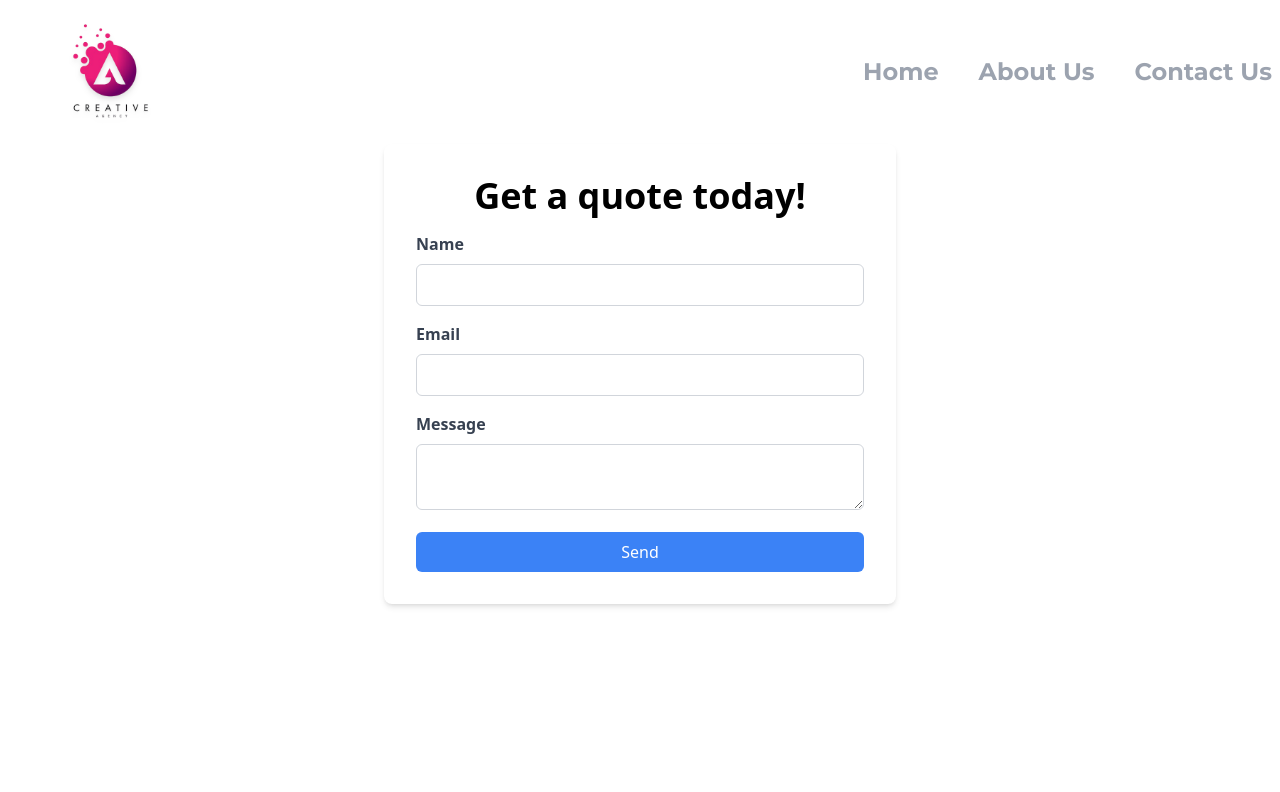
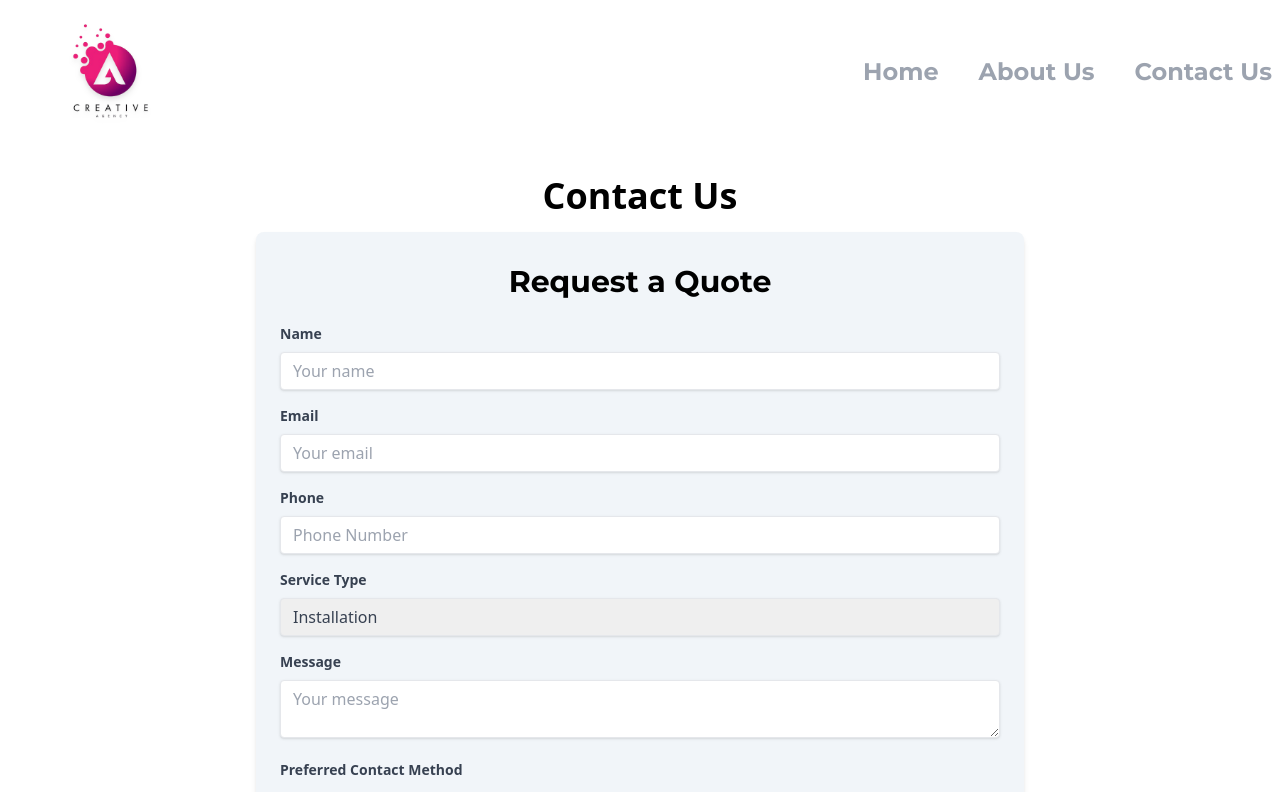
Before and after one commit to JayySaucee/constructionSite, a React (Create React App) app in the folder construction-website-jl/: page /contact in a window 1280 px wide. Shown: the top 792 px of the page. Built offline with nearby package versions, Linux system fonts and the light colour scheme.

Commit message:
Added featured photos, and homepage quote form submission.

```diff
--- a/construction-website-jl/package.json
+++ b/construction-website-jl/package.json
@@ -14,7 +14,8 @@
     "react-dom": "^19.0.0",
     "react-responsive-carousel": "^3.2.23",
     "react-router-dom": "^7.1.1",
-    "react-scripts": "5.0.1"
+    "react-scripts": "5.0.1",
+    "styled-components": "^6.1.14"
   },
   "scripts": {
     "start": "react-scripts start",
--- a/construction-website-jl/src/components/Navbar.js
+++ b/construction-website-jl/src/components/Navbar.js
@@ -1,7 +1,5 @@
 import { Link } from 'react-router-dom';
 import logo from '../photos/stockLogo.png';
-import { FontAwesomeIcon } from '@fortawesome/react-fontawesome';
-import { faPhone } from '@fortawesome/free-solid-svg-icons'
 
 function Navbar() {
   return (
--- /dev/null
+++ b/construction-website-jl/src/components/quoteForm.js
@@ -0,0 +1,89 @@
+import React from 'react';
+
+
+function QuoteForm() {
+  return (
+    <form className="bg-slate-100 p-6 rounded-lg shadow-md">
+      <h2 className="text-3xl p-2 font-bold mb-4 text-center" style={{ fontFamily: 'Montserrat, sans-serif' }}>Request a Quote</h2>
+      <div className="mb-4">
+        <label className="block text-gray-700 text-sm font-bold mb-2" htmlFor="name">
+          Name
+        </label>
+        <input
+          type="text"
+          id="name"
+          name="name"
+          className="shadow appearance-none border rounded w-full py-2 px-3 text-gray-700 leading-tight focus:outline-none focus:shadow-outline"
+          placeholder="Your name"
+        />
+      </div>
+      <div className="mb-4">
+        <label className="block text-gray-700 text-sm font-bold mb-2" htmlFor="email">
+          Email
+        </label>
+        <input
+          type="email"
+          id="email"
+          name="email"
+          className="shadow appearance-none border rounded w-full py-2 px-3 text-gray-700 leading-tight focus:outline-none focus:shadow-outline"
+          placeholder="Your email"
+        />
+      </div>
+      <div className="mb-4">
+        <label className="block text-gray-700 text-sm font-bold mb-2" htmlFor="email">
+          Phone
+        </label>
+        <input
+          type="phone"
+          id="email"
+          name="email"
+          className="shadow appearance-none border rounded w-full py-2 px-3 text-gray-700 leading-tight focus:outline-none focus:shadow-outline"
+          placeholder="Phone Number"
+        />
+      </div>
+      <div className="mb-4">
+        <label className="block text-gray-700 text-sm font-bold mb-2" htmlFor="service">
+          Service Type
+        </label>
+        <select
+          id="service"
+          name="service"
+          className="shadow appearance-none border rounded w-full py-2 px-3 text-gray-700 leading-tight focus:outline-none focus:shadow-outline"
+        >
+          <option value="installation">Installation</option>
+          <option value="repair">Repair</option>
+          <option value="maintenance">Maintenance</option>
+        </select>
+      </div>
+      <div className="mb-4">
+        <label className="block text-gray-700 text-sm font-bold mb-2" htmlFor="message">
+          Message
+        </label>
+        <textarea
+          id="message"
+          name="message"
+          className="shadow appearance-none border rounded w-full py-2 px-3 text-gray-700 leading-tight focus:outline-none focus:shadow-outline"
+          placeholder="Your message"
+        ></textarea>
+      </div>
+      <div className="mb-4">
+        <label className="block text-gray-700 text-sm font-bold mb-2">Preferred Contact Method</label>
+        <div className="flex items-center">
+          <input type="radio" id="contactEmail" name="contactMethod" value="email" className="mr-2" />
+          <label htmlFor="contactEmail" className="mr-4">Email</label>
+          <input type="radio" id="contactPhone" name="contactMethod" value="phone" className="mr-2" />
+          <label htmlFor="contactPhone">Phone</label>
+        </div>
+      </div>
+      <div className="flex items-center justify-between">
+        <button className="bg-blue-500 hover:bg-blue-700 text-white font-bold py-2 px-4 rounded focus:outline-none focus:shadow-outline"
+        type="submit">
+        Submit
+        </button>
+
+      </div>
+    </form>
+  );
+}
+
+export default QuoteForm;
--- a/construction-website-jl/src/pages/Contact.js
+++ b/construction-website-jl/src/pages/Contact.js
@@ -1,76 +1,11 @@
-import React, { useState } from 'react';
-import emailjs from 'emailjs-com';
+import React from 'react';
+import QuoteForm from '../components/quoteForm';
 
 function Contact() {
-  const [formData, setFormData] = useState({
-    name: '',
-    email: '',
-    message: ''
-  });
-
-  const handleChange = (e) => {
-    setFormData({
-      ...formData,
-      [e.target.name]: e.target.value
-    });
-  };
-
-  const handleSubmit = (e) => {
-    e.preventDefault();
-    emailjs.sendForm('service_zxvnrvv', 'template_fzz3xra', e.target, 'ohbO7yLv8xF9wsHH1')
-      .then((result) => {
-          console.log(result.text);
-      }, (error) => {
-          console.log(error.text);
-      });
-    e.target.reset();
-  };
-
   return (
-    <div className="max-w-lg mx-auto p-8 bg-white rounded-lg shadow-md">
-
-      {/* Contact form with Name, Email, and Message fields to request a quote using EmailJS */}
-      <h1 className="text-4xl font-bold mb-4 text-center">Get a quote today!</h1>
-      <form onSubmit={handleSubmit}>
-        <div className="mb-4">
-          <label className="block text-gray-700 font-bold mb-2">Name</label>
-          <input
-            type="text"
-            name="name"
-            value={formData.name}
-            onChange={handleChange}
-            required
-            className="w-full px-3 py-2 border border-gray-300 rounded-md"
-          />
-        </div>
-        <div className="mb-4">
-          <label className="block text-gray-700 font-bold mb-2">Email</label>
-          <input
-            type="email"
-            name="email"
-            value={formData.email}
-            onChange={handleChange}
-            required
-            className="w-full px-3 py-2 border border-gray-300 rounded-md"
-          />
-        </div>
-        <div className="mb-4">
-          <label className="block text-gray-700 font-bold mb-2">Message</label>
-          <textarea
-            name="message"
-            value={formData.message}
-            onChange={handleChange}
-            required
-            className="w-full px-3 py-2 border border-gray-300 rounded-md"
-          />
-        </div>
-        <button
-          type="submit"
-          className="w-full bg-blue-500 text-white py-2 rounded-md hover:bg-blue-600"
-        >
-          Send
-        </button>
-      </form>
+    <div className="max-w-3xl mx-auto mt-8">
+      <h1 className="text-4xl font-bold mb-4 text-center">Contact Us</h1>
+      <QuoteForm />
     </div>
   );
 }
--- a/construction-website-jl/src/pages/Home.js
+++ b/construction-website-jl/src/pages/Home.js
@@ -9,6 +9,7 @@ import backgroundPhoto from '../photos/backgroundImage.jpg';
 import logo from '../photos/stockLogo.png';
 import { FontAwesomeIcon } from '@fortawesome/react-fontawesome';
 import { faPhone, faEnvelope, faMapMarkerAlt } from '@fortawesome/free-solid-svg-icons';
+import QuoteForm from '../components/quoteForm';
 
 function Home() {
   useEffect(() => {
@@ -25,6 +26,11 @@ function Home() {
           <h1 className="text-4xl font-bold mb-2" style={{ fontFamily: 'Montserrat, sans-serif' }}>JL Installations</h1>
           <p className="text-lg" style={{ fontFamily: 'Montserrat, sans-serif' }}>Your comprehensive one-stop solution for all installation-related needs.</p>
         </div>
+      </div>
+
+      <div className="mx-auto">
+        {/* Contact for quote form */}
+        <QuoteForm />
       </div>
 
       <div className="max-w-3xl mx-auto mt-8">
```
Also changed, not shown: 1 other file (tests, documents, lock files or other folders).
